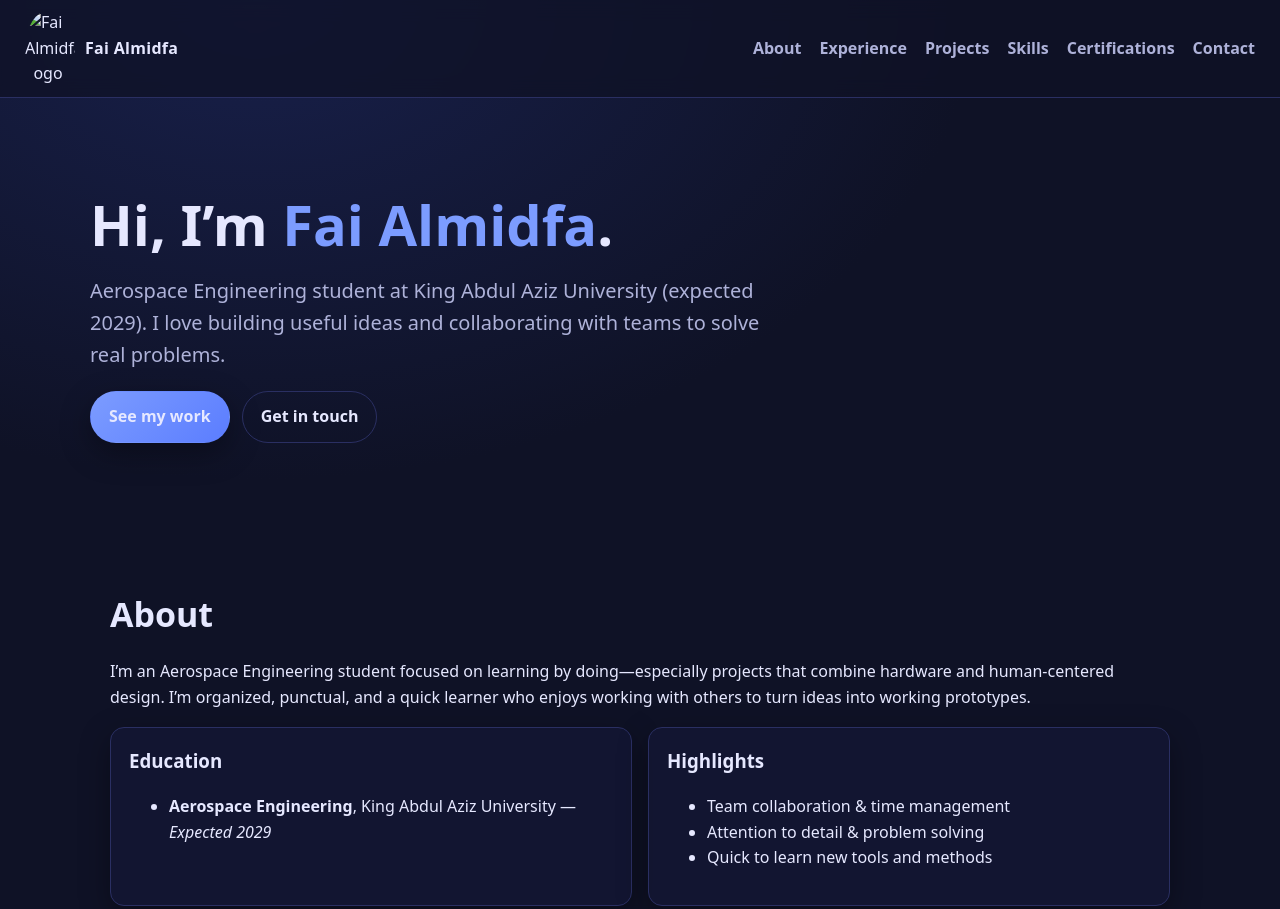
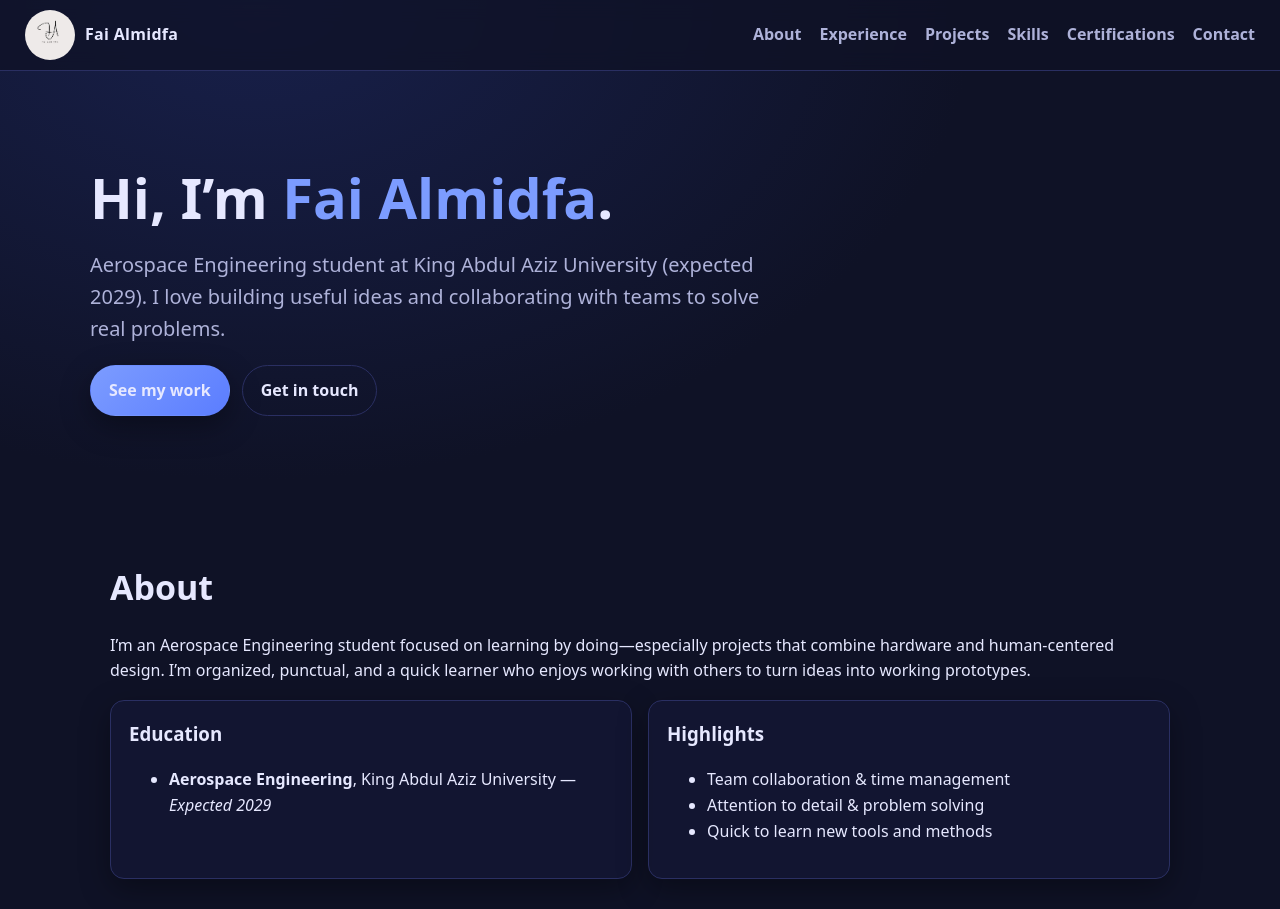
Before and after one commit to falmidfa/falmidfa.github.io, a plain HTML site: page index.html in a window 1280 px wide. Shown: the top 909 px of the page. Drawn offline with Linux system fonts and the light colour scheme.

Commit message:
Update index.html

```diff
--- a/index.html
+++ b/index.html
@@ -13,7 +13,7 @@
     <a class="brand" href="#top" aria-label="Home">
       <!-- Simple inline SVG logo -->
        <a class="brand" href="#top" aria-label="Home">
-  <img src="images/logo.png.jpg" alt="Fai Almidfa Logo" class="logo" />
+  <img src="logo.png.jpg" alt="Fai Almidfa Logo" class="logo" />
   <span class="brand-text">Fai Almidfa</span>
     </a>
     <nav class="site-nav" aria-label="Primary">
@@ -164,4 +164,5 @@
   </footer>
 
 </body>
+
 </html>
```
